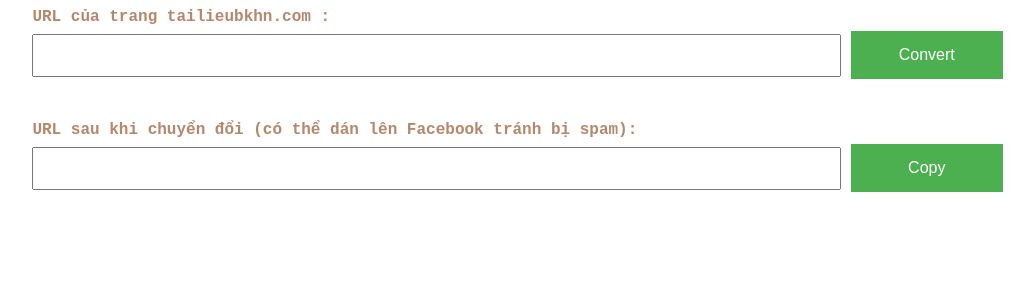
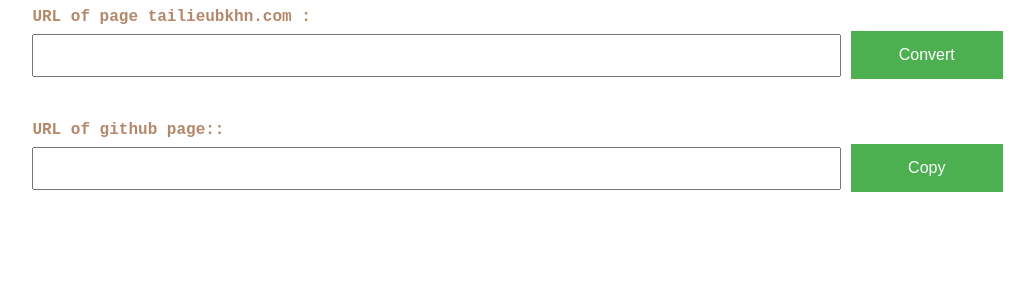
Before and after one commit to piandhust/tailieubkhn, a Jekyll site: the page built from convert.html, in a window 1280 px wide. Shown: the top 300 px of the page, without its empty margins (102-1136 px from the left). Built offline with Jekyll 4.4.1, drawn with Linux system fonts in a browser that asks for light colours.

Commit message:
Update convert.html

```diff
--- a/convert.html
+++ b/convert.html
@@ -27,13 +27,13 @@ layout: convert
   }
 </script>
 <div style="font-family: Courier New; margin: 0px auto; width: 80%;">
-  <label>URL của trang tailieubkhn.com </label><br />
+  <label>URL of page {{ site.targeturl }} </label><br />
   <input id="input_text" type="text" />
   <button class="button" onclick="convert()">Convert</button>
   <br />
   <br />
   <br />
-  <label>URL sau khi chuyển đổi (có thể dán lên Facebook tránh bị spam)</label><br />
+  <label>URL of github page:</label><br />
   <input id="output_text" readonly="readonly" type="text" />
   <button class="button" onclick="copyURL()">Copy</button>
 </div>
```
